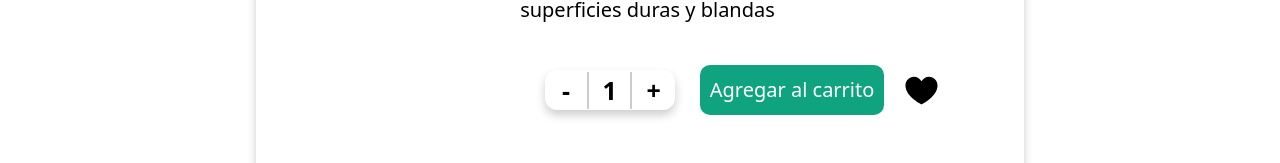
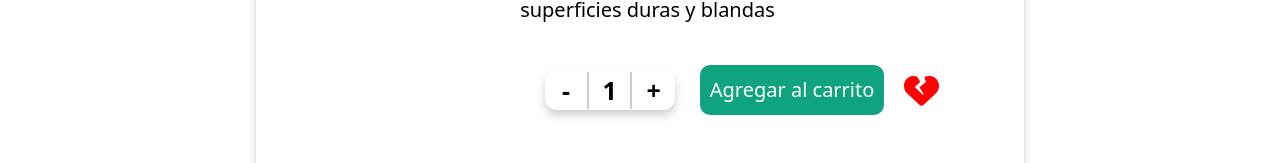
Before and after one commit to facuvande/Fullstack_eccommerce, a React (Vite) app in the folder Client/tienda_newstack/: page /product-details/1 in a window 1280 px wide. Shown: the part 521-684 px from the top of the page. Built offline with nearby package versions, Linux system fonts and the light colour scheme; no server answers.

Commit message:
Agregar productos a favoritos desde el frontend

```diff
--- a/Client/tienda_newstack/src/api/auth.js
+++ b/Client/tienda_newstack/src/api/auth.js
@@ -9,15 +9,6 @@ const instance = axios.create({
 
 export const registerRequest = user => instance.post(`/auth/register`, user)
 export const loginRequest = user => instance.post(`/auth/login`, user)
-export const editProfileRequest = (newData, token) => {
-    if(token){
-        return instance.put(`/api/editUser`, newData, {
-            headers: {
-                'Authorization': `Bearer ${token}`
-            }
-        })
-    }
-}
 export const verifyTokenRequest = token => {
     if(token){
         return instance.post(`/auth/validateToken`, null, {
--- /dev/null
+++ b/Client/tienda_newstack/src/api/userApi.js
@@ -0,0 +1,27 @@
+import axios from "axios"
+
+// const API_USERS = 'http://localhost:8082/users'
+
+const instance = axios.create({
+    baseURL: 'http://localhost:8082/users',
+    withCredentials: true
+})
+
+export const editProfileRequest = (newData, token) => {
+    if(token){
+        return instance.put(`/api/editUser`, newData, {
+            headers: {
+                'Authorization': `Bearer ${token}`
+            }
+        })
+    }
+}
+export const saveProductFavorite = (id_product, token) => {
+    if(token){
+        return instance.post(`/api/addFavorite/${id_product}`, null, {
+            headers: {
+                'Authorization': `Bearer ${token}`
+            }
+        })
+    }
+}
--- a/Client/tienda_newstack/src/components/ProfileUser.jsx
+++ b/Client/tienda_newstack/src/components/ProfileUser.jsx
@@ -1,7 +1,7 @@
 import React from 'react'
 import { useForm } from 'react-hook-form'
 import { useAuth } from '../context/AuthContext';
-import { editProfileRequest } from '../api/auth';
+import { editProfileRequest } from '../api/userApi.js';
 import Cookies from 'js-cookie';
 
 export const ProfileUser = ({user}) => {
--- a/Client/tienda_newstack/src/pages/ProductDetails.jsx
+++ b/Client/tienda_newstack/src/pages/ProductDetails.jsx
@@ -5,18 +5,22 @@ import { useEffect } from 'react';
 import { useParams } from 'react-router-dom';
 import { getProductByIdRequest } from '../api/product';
 import { GoHeartFill } from "react-icons/go";
+import { FaHeartCrack } from "react-icons/fa6";
 import { Navbar } from '../components/Navbar';
 import product_image from '../assets/iphone.png'
 import './ProductDetails.css'
 import { useAuth } from '../context/AuthContext';
 import { Navigate } from 'react-router-dom';
 import { Footer } from '../components/Footer';
+import { saveProductFavorite } from '../api/userApi';
+import Cookies from 'js-cookie';
 
 export const ProductDetails = () => {
 
     const { id, value } = useParams();
     const [ product, setProduct ] = useState(null);
     const [ quantity, setQuantity ] = useState(1);
+    const [ isProductFavorite, setIsProductFavorite ] = useState(false);
     const { user } = useAuth();
 
     useEffect(() => {
@@ -30,11 +34,11 @@ export const ProductDetails = () => {
         if(quantity > 1) return setQuantity(quantity - 1)
     }
 
-    const incrementQuantity = () => {
-        if(quantity <= product.stock ) setQuantity(quantity + 1)
-    }
+const incrementQuantity = () => {
+    if(quantity <= product.stock ) setQuantity(quantity + 1)
+}
 
-    const addProductToCart = () => {
+const addProductToCart = () => {
         if(!user){
             Swal.fire({
                 position: "center",
@@ -57,6 +61,16 @@ export const ProductDetails = () => {
             });
         }
     }
+
+    const addProductToFavorite = () => {
+        saveProductFavorite(id, Cookies.get('token'))
+    }
+
+    useEffect(() => {
+        user?.favorite_product_ids.forEach(id_favorite => {
+            if(id_favorite == id) setIsProductFavorite(true)
+        });
+    }, [])
 
     return (
         <>
@@ -82,7 +96,11 @@ export const ProductDetails = () => {
                             </div>
                             <div className='buttons'>
                                 <button className='add-to-cart' onClick={addProductToCart}>Agregar al carrito</button>
-                                <GoHeartFill className='addFavorite'/>
+
+                                {
+                                    isProductFavorite ? <GoHeartFill className='addFavorite' onClick={addProductToFavorite}/>  : <FaHeartCrack className='addFavorite' style={{color: 'red'}} onClick={addProductToFavorite}/>
+                                }
+
                             </div>
                         </div>
 
```
